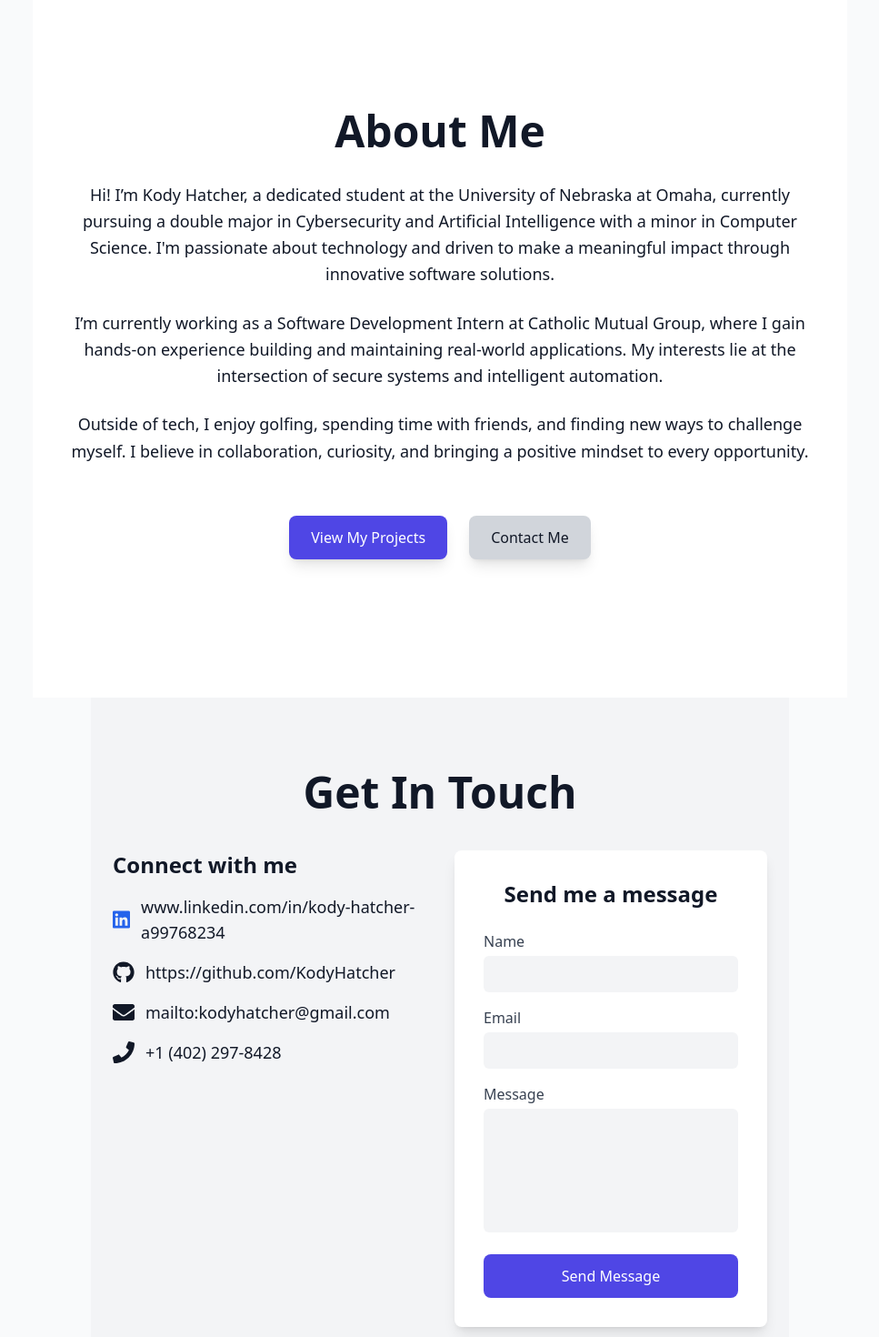
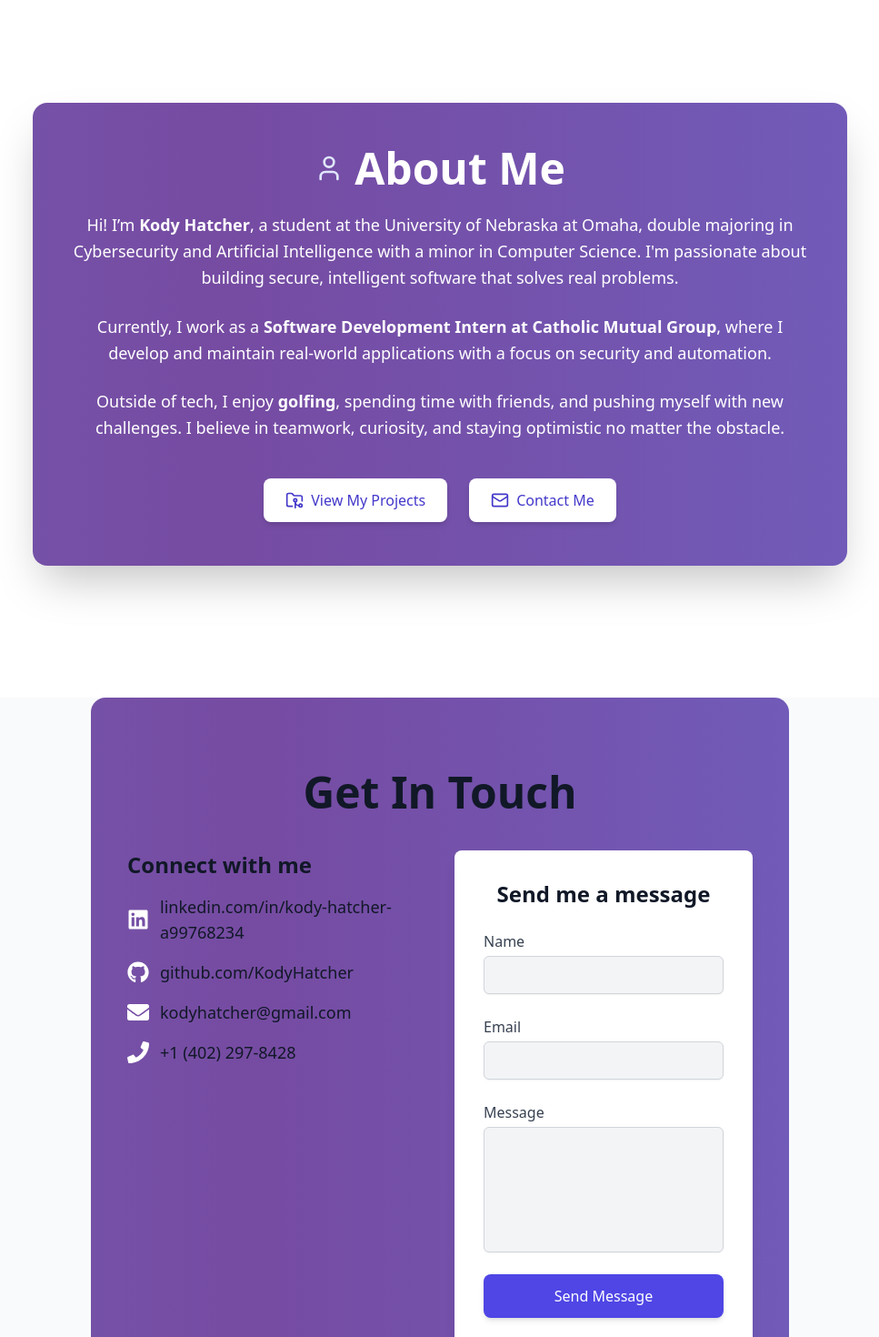
Before and after one commit to KodyHatcher/KodyHatcher.github.io, a React (Create React App) app in the folder tech_portfolio/: page / in a window 1280 px wide. Shown: the part 2560-4030 px from the top of the page at 91% size, without its empty margins (156-1123 px from the left). Built offline with nearby package versions, Linux system fonts and the light colour scheme.

Commit message:
good for vercel

```diff
--- a/tech_portfolio/package.json
+++ b/tech_portfolio/package.json
@@ -3,11 +3,13 @@
   "version": "0.1.0",
   "private": true,
   "dependencies": {
+    "@formspree/react": "^3.0.0",
     "@testing-library/dom": "^10.4.0",
     "@testing-library/jest-dom": "^6.6.3",
     "@testing-library/react": "^16.3.0",
     "@testing-library/user-event": "^13.5.0",
-    "framer-motion": "^12.16.0",
+    "framer-motion": "^12.17.0",
+    "lucide-react": "^0.514.0",
     "react": "^19.1.0",
     "react-dom": "^19.1.0",
     "react-icons": "^5.5.0",
--- a/tech_portfolio/src/components/About.js
+++ b/tech_portfolio/src/components/About.js
@@ -1,45 +1,59 @@
 import React from "react";
+import { motion } from "framer-motion";
+import { User, Mail, FolderGit2 } from "lucide-react";
 
 function About({ scrollToProjects, scrollToContact }) {
   return (
-    <div className="min-h-screen flex flex-col justify-center items-center bg-white dark:bg-gray-800 text-gray-900 dark:text-gray-100 px-8 py-20 max-w-4xl mx-auto text-center">
-      <h1 className="text-5xl font-extrabold mb-8">About Me</h1>
+    <div className="min-h-screen flex items-center justify-center bg-white dark:bg-gray-900 text-gray-900 dark:text-white px-6 py-20">
+      {/* About Box with animated gradient background */}
+      <motion.div
+        initial={{ opacity: 0, y: 30 }}
+        animate={{ opacity: 1, y: 0 }}
+        transition={{ duration: 0.8 }}
+        className="animated-gradient-bg text-white px-10 py-12 rounded-2xl shadow-2xl max-w-4xl w-full text-center backdrop-blur-md"
+      >
+        <div className="flex justify-center items-center gap-3 mb-6">
+          <User className="w-8 h-8 text-indigo-100" />
+          <h1 className="text-5xl font-extrabold">About Me</h1>
+        </div>
 
         <p className="text-lg mb-6 leading-relaxed">
-        Hi! I’m Kody Hatcher, a dedicated student at the University of Nebraska
-        at Omaha, currently pursuing a double major in Cybersecurity and
-        Artificial Intelligence with a minor in Computer Science. I'm passionate
-        about technology and driven to make a meaningful impact through
-        innovative software solutions.
+          Hi! I’m <strong>Kody Hatcher</strong>, a student at the University of
+          Nebraska at Omaha, double majoring in Cybersecurity and Artificial
+          Intelligence with a minor in Computer Science. I'm passionate about
+          building secure, intelligent software that solves real problems.
         </p>
 
         <p className="text-lg mb-6 leading-relaxed">
-        I’m currently working as a Software Development Intern at Catholic
-        Mutual Group, where I gain hands-on experience building and maintaining
-        real-world applications. My interests lie at the intersection of secure
-        systems and intelligent automation.
+          Currently, I work as a{" "}
+          <strong>Software Development Intern at Catholic Mutual Group</strong>,
+          where I develop and maintain real-world applications with a focus on
+          security and automation.
         </p>
 
         <p className="text-lg mb-6 leading-relaxed">
-        Outside of tech, I enjoy golfing, spending time with friends, and
-        finding new ways to challenge myself. I believe in collaboration,
-        curiosity, and bringing a positive mindset to every opportunity.
+          Outside of tech, I enjoy <strong>golfing</strong>, spending time with
+          friends, and pushing myself with new challenges. I believe in
+          teamwork, curiosity, and staying optimistic no matter the obstacle.
         </p>
 
-      <div className="mt-8 flex justify-center space-x-6">
+        <div className="mt-10 flex justify-center space-x-6">
           <button
             onClick={scrollToProjects}
-          className="bg-indigo-600 text-white px-6 py-3 rounded-lg shadow-lg hover:bg-indigo-700 transition"
+            className="flex items-center gap-2 bg-white text-indigo-700 px-6 py-3 rounded-lg shadow-md hover:bg-indigo-100 hover:scale-105 transition-all duration-300"
           >
+            <FolderGit2 className="w-5 h-5" />
             View My Projects
           </button>
           <button
             onClick={scrollToContact}
-          className="bg-gray-300 dark:bg-gray-700 text-gray-900 dark:text-gray-100 px-6 py-3 rounded-lg shadow-lg hover:bg-gray-400 dark:hover:bg-gray-600 transition"
+            className="flex items-center gap-2 bg-white text-indigo-700 px-6 py-3 rounded-lg shadow-md hover:bg-indigo-100 hover:scale-105 transition-all duration-300"
           >
+            <Mail className="w-5 h-5" />
             Contact Me
           </button>
         </div>
+      </motion.div>
     </div>
   );
 }
--- a/tech_portfolio/src/components/Contact.js
+++ b/tech_portfolio/src/components/Contact.js
@@ -1,128 +1,162 @@
-import React, { useState } from "react";
+import React from "react";
+import { useForm, ValidationError } from "@formspree/react";
 import { FaLinkedin, FaGithub, FaEnvelope, FaPhone } from "react-icons/fa";
 
 function Contact() {
-  const [form, setForm] = useState({
-    name: "",
-    email: "",
-    message: "",
-  });
-
-  const handleChange = (e) => {
-    setForm({ ...form, [e.target.name]: e.target.value });
-  };
-
-  const handleSubmit = (e) => {
-    e.preventDefault();
-    alert(`Thanks for reaching out, ${form.name}! I'll get back to you soon.`);
-    // You can add actual form submission logic here
-    setForm({ name: "", email: "", message: "" });
-  };
+  const [state, handleSubmit] = useForm("xrbkqejr"); // Replace with your own form ID
 
   return (
-    <div className="min-h-screen flex flex-col justify-center items-center bg-gray-100 dark:bg-gray-900 text-gray-900 dark:text-gray-100 px-6 py-20 max-w-3xl mx-auto">
+    <div className=" animated-gradient-bg min-h-screen rounded-2xl flex flex-col justify-center items-center bg-gray-100 dark:bg-gray-900 text-gray-900 dark:text-gray-100 px-10 py-20 max-w-3xl mx-auto">
       <h1 className="text-5xl font-extrabold mb-10 text-center">
         Get In Touch
       </h1>
 
+      <div className="mb-12 w-full grid grid-cols-1 md:grid-cols-2 gap-8 text-center md:text-left">
         {/* Contact Info */}
-      <div className="mb-12 w-full grid grid-cols-1 md:grid-cols-2 gap-8 text-center md:text-left">
         <div>
           <h2 className="text-2xl font-semibold mb-4">Connect with me</h2>
           <ul className="space-y-4 text-lg">
-            <li className="flex items-center justify-center md:justify-start space-x-3">
-              <FaLinkedin className="text-blue-600" size={24} />
+            {[
+              {
+                icon: <FaLinkedin size={24} />,
+                href: "https://www.linkedin.com/in/kody-hatcher-a99768234",
+                label: "linkedin.com/in/kody-hatcher-a99768234",
+                colorClass: "text-white",
+              },
+              {
+                icon: <FaGithub size={24} />,
+                href: "https://github.com/KodyHatcher",
+                label: "github.com/KodyHatcher",
+                colorClass: "text-white",
+              },
+              {
+                icon: <FaEnvelope size={24} />,
+                href: "mailto:kodyhatcher@gmail.com",
+                label: "kodyhatcher@gmail.com",
+                colorClass: "text-white",
+              },
+              {
+                icon: <FaPhone size={24} />,
+                href: "tel:+14022978428",
+                label: "+1 (402) 297-8428",
+                colorClass: "text-white",
+              },
+            ].map(({ icon, href, label, colorClass }) => (
+              <li
+                key={label}
+                className={`flex items-center justify-center md:justify-start space-x-3 cursor-pointer transition-transform duration-200 hover:scale-110 hover:text-indigo-600`}
+              >
+                <span
+                  className={`${colorClass} transition-colors duration-200`}
+                >
+                  {icon}
+                </span>
                 <a
-                href="www.linkedin.com/in/kody-hatcher-a99768234"
+                  href={href}
                   target="_blank"
                   rel="noopener noreferrer"
                   className="hover:underline"
                 >
-                www.linkedin.com/in/kody-hatcher-a99768234
+                  {label}
                 </a>
               </li>
-            <li className="flex items-center justify-center md:justify-start space-x-3">
-              <FaGithub size={24} />
-              <a
-                href="https://github.com/KodyHatcher"
-                target="_blank"
-                rel="noopener noreferrer"
-                className="hover:underline"
-              >
-                https://github.com/KodyHatcher
-              </a>
-            </li>
-            <li className="flex items-center justify-center md:justify-start space-x-3">
-              <FaEnvelope size={24} />
-              <a
-                href="mailto:kodyhatcher@gmail.com"
-                className="hover:underline"
-              >
-                mailto:kodyhatcher@gmail.com
-              </a>
-            </li>
-            <li className="flex items-center justify-center md:justify-start space-x-3">
-              <FaPhone size={24} />
-              <a href="tel:+14022978428" className="hover:underline">
-                +1 (402) 297-8428
-              </a>
-            </li>
+            ))}
           </ul>
         </div>
 
         {/* Contact Form */}
         <form
           onSubmit={handleSubmit}
-          className="bg-white dark:bg-gray-800 p-8 rounded-lg shadow-lg"
+          className="dark:bg-gray-800 bg-white p-8 rounded-lg shadow-lg animate-fadeIn"
+          noValidate
         >
           <h2 className="text-2xl font-semibold mb-6 text-center">
             Send me a message
           </h2>
 
-          <label className="block mb-4">
-            <span className="text-gray-700 dark:text-gray-300">Name</span>
+          {state.succeeded ? (
+            <p className="text-green-500 text-center font-semibold">
+              Thanks for reaching out! I'll get back to you soon.
+            </p>
+          ) : (
+            <>
+              {[
+                { id: "name", label: "Name", type: "text" },
+                { id: "email", label: "Email", type: "email" },
+              ].map(({ id, label, type }) => (
+                <label key={id} htmlFor={id} className="block mb-6">
+                  <span className="block mb-1 text-gray-700 dark:text-gray-300 font-medium">
+                    {label}
+                  </span>
                   <input
-              type="text"
-              name="name"
-              value={form.name}
-              onChange={handleChange}
+                    id={id}
+                    type={type}
+                    name={id}
                     required
-              className="mt-1 block w-full rounded-md border-gray-300 dark:border-gray-700 bg-gray-100 dark:bg-gray-900 text-gray-900 dark:text-gray-100 px-3 py-2 focus:outline-none focus:ring-indigo-500 focus:border-indigo-500"
+                    className="block w-full rounded-md border border-gray-300 dark:border-gray-700 bg-gray-100 dark:bg-gray-900 text-gray-900 dark:text-gray-100 px-3 py-2
+                      focus:outline-none focus:ring-2 focus:ring-indigo-500 focus:border-indigo-500
+                      transition-shadow duration-300 shadow-sm"
                   />
+                  {id === "email" && (
+                    <ValidationError
+                      prefix={label}
+                      field={id}
+                      errors={state.errors}
+                      className="text-red-500 text-xs mt-1"
+                    />
+                  )}
                 </label>
+              ))}
 
-          <label className="block mb-4">
-            <span className="text-gray-700 dark:text-gray-300">Email</span>
-            <input
-              type="email"
-              name="email"
-              value={form.email}
-              onChange={handleChange}
+              <label htmlFor="message" className="block mb-6">
+                <span className="block mb-1 text-gray-700 dark:text-gray-300 font-medium">
+                  Message
+                </span>
+                <textarea
+                  id="message"
+                  name="message"
+                  rows="5"
                   required
-              className="mt-1 block w-full rounded-md border-gray-300 dark:border-gray-700 bg-gray-100 dark:bg-gray-900 text-gray-900 dark:text-gray-100 px-3 py-2 focus:outline-none focus:ring-indigo-500 focus:border-indigo-500"
+                  className="block w-full rounded-md border border-gray-300 dark:border-gray-700 bg-gray-100 dark:bg-gray-900 text-gray-900 dark:text-gray-100 px-3 py-2 resize-none
+                    focus:outline-none focus:ring-2 focus:ring-indigo-500 focus:border-indigo-500
+                    transition-shadow duration-300 shadow-sm"
                 />
-          </label>
-
-          <label className="block mb-6">
-            <span className="text-gray-700 dark:text-gray-300">Message</span>
-            <textarea
-              name="message"
-              value={form.message}
-              onChange={handleChange}
-              required
-              rows="5"
-              className="mt-1 block w-full rounded-md border-gray-300 dark:border-gray-700 bg-gray-100 dark:bg-gray-900 text-gray-900 dark:text-gray-100 px-3 py-2 resize-none focus:outline-none focus:ring-indigo-500 focus:border-indigo-500"
+                <ValidationError
+                  prefix="Message"
+                  field="message"
+                  errors={state.errors}
+                  className="text-red-500 text-xs mt-1"
                 />
               </label>
 
               <button
                 type="submit"
-            className="w-full bg-indigo-600 text-white py-3 rounded-lg hover:bg-indigo-700 transition"
+                disabled={state.submitting}
+                className="w-full bg-indigo-600 text-white py-3 rounded-lg hover:bg-indigo-700 transition-shadow duration-300 shadow-md
+                  disabled:opacity-50 disabled:cursor-not-allowed"
               >
-            Send Message
+                {state.submitting ? "Sending..." : "Send Message"}
               </button>
+            </>
+          )}
         </form>
       </div>
+
+      <style jsx>{`
+        @keyframes fadeIn {
+          from {
+            opacity: 0;
+            transform: translateY(8px);
+          }
+          to {
+            opacity: 1;
+            transform: translateY(0);
+          }
+        }
+        .animate-fadeIn {
+          animation: fadeIn 0.5s ease forwards;
+        }
+      `}</style>
     </div>
   );
 }
```
Also changed, not shown: 1 other file (tests, documents, lock files or other folders). Lines whose indentation alone changed are shown as unchanged.
